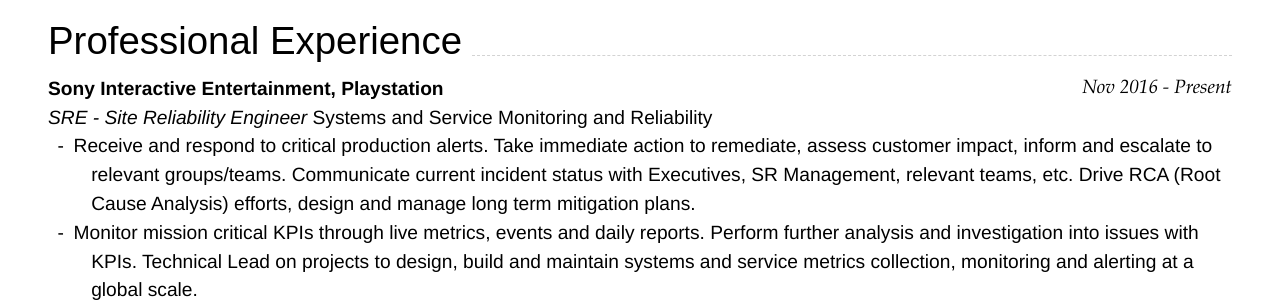
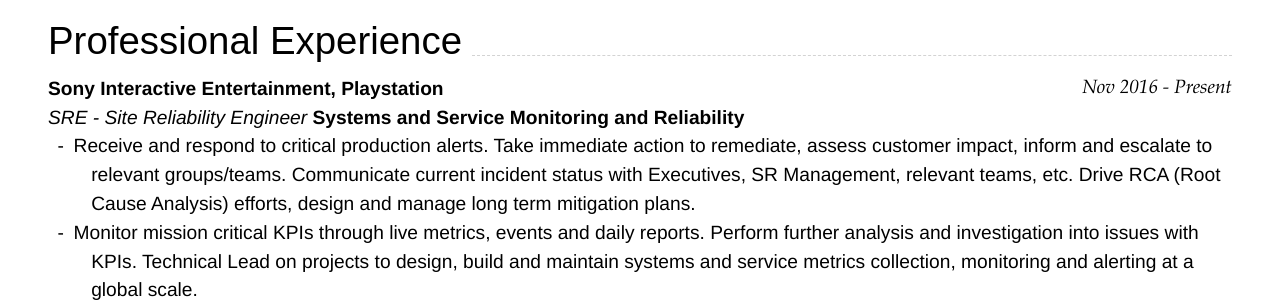
Before and after one commit to mpursley/mpursley.github.io, a Jekyll site: the page built from index_resume_short.md, in a window 1280 px wide. Shown: the part 215-517 px from the top of the page. Built offline with Jekyll 4.4.1, drawn with Linux system fonts in a browser that asks for light colours.

```diff
--- a/index_resume_short.md
+++ b/index_resume_short.md
@@ -15,7 +15,7 @@ title: Matt Pursley's CV
 
 ### __Sony Interactive Entertainment, Playstation__ `Nov 2016 - Present`
 _SRE - Site Reliability Engineer_
-Systems and Service Monitoring and Reliability
+__Systems and Service Monitoring and Reliability__
 - Receive and respond to critical production alerts.  Take immediate action to remediate, assess customer impact, inform and escalate to relevant groups/teams.  Communicate current incident status with Executives,  SR Management, relevant teams, etc. Drive RCA (Root Cause Analysis) efforts, design and manage long term mitigation plans.
 - Monitor mission critical KPIs through live metrics, events and daily reports.  Perform further analysis and investigation into issues with KPIs.
 Technical Lead on projects to design, build and maintain systems and service metrics collection, monitoring and alerting at a global scale.
```
